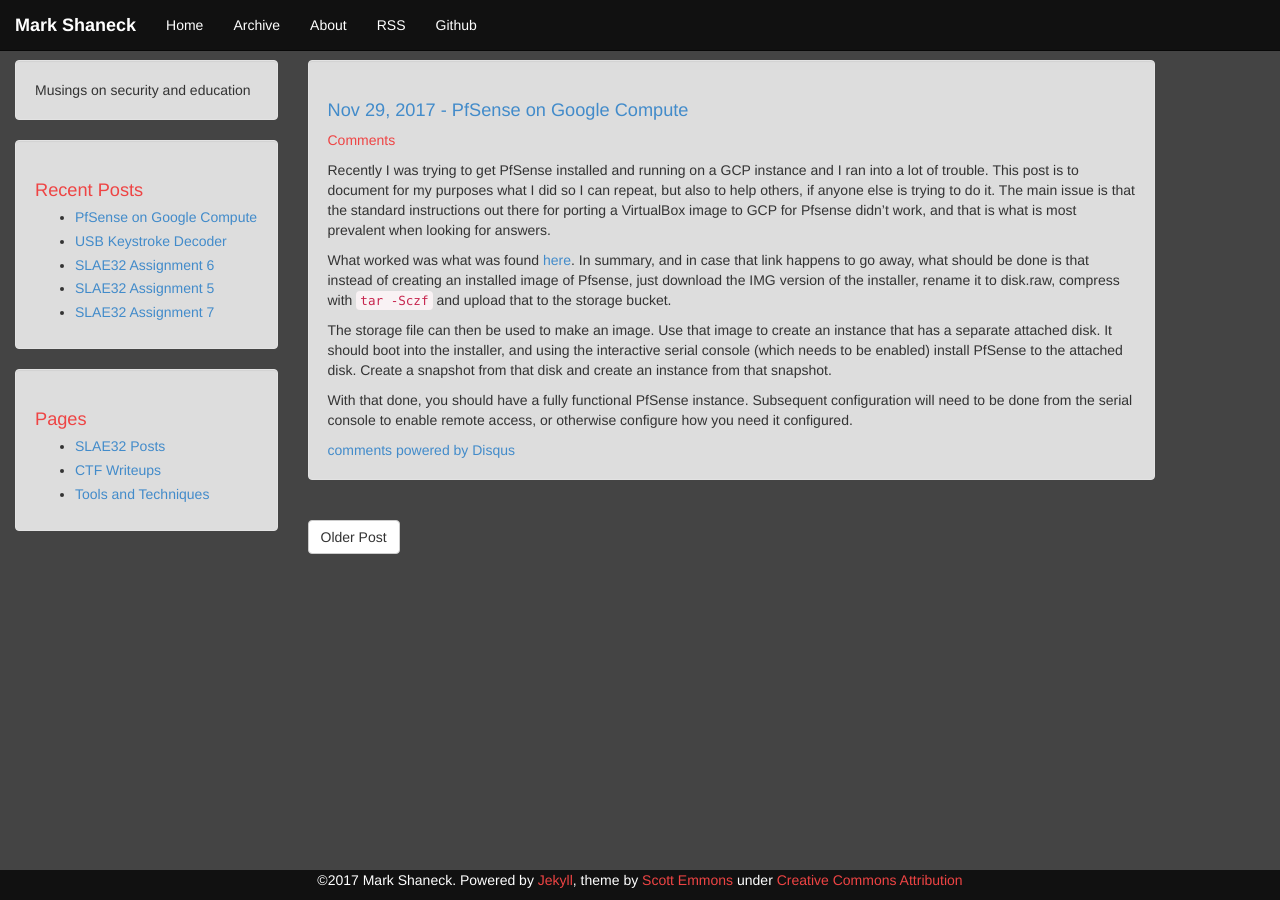
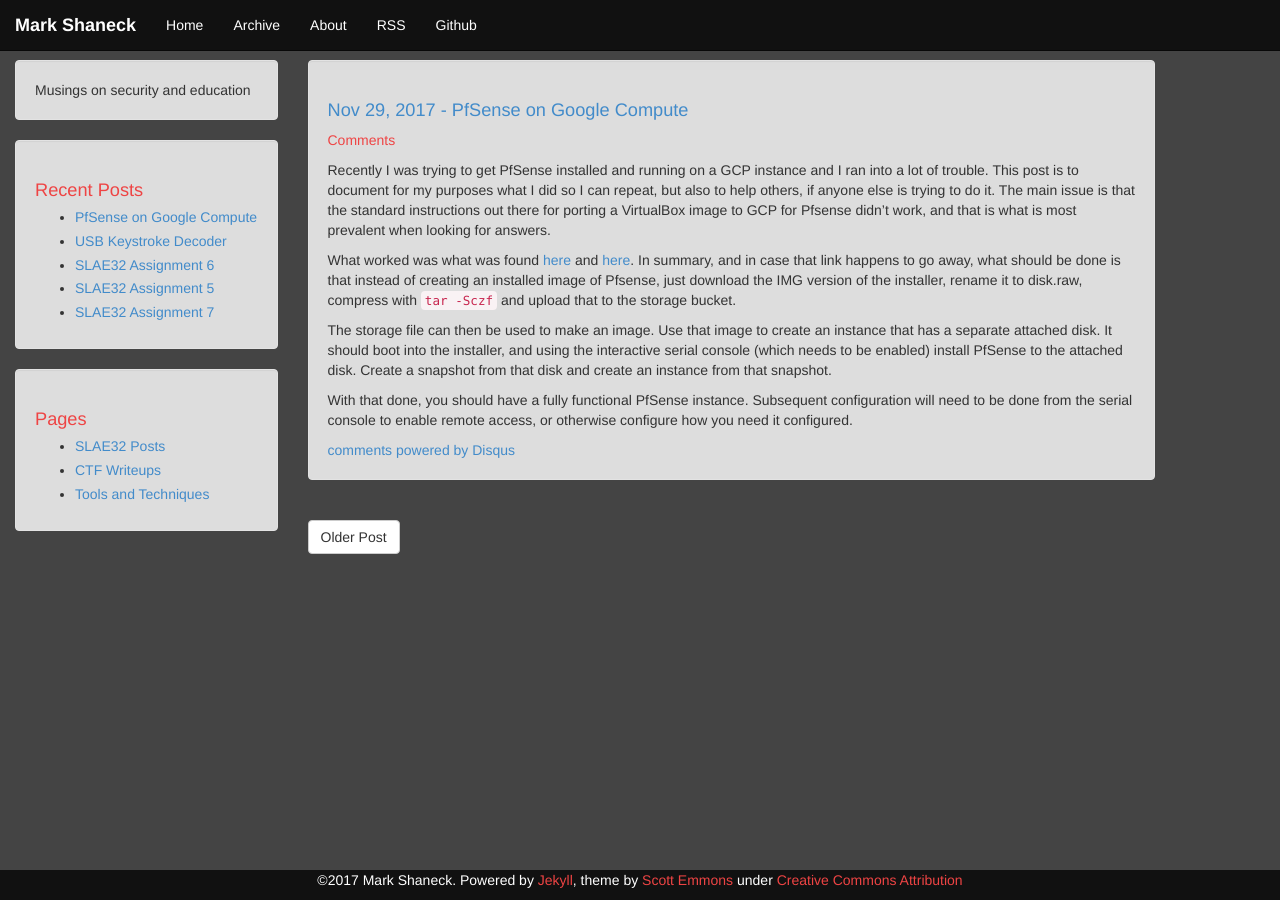
Before and after one commit to mshaneck/mshaneck.github.io, a Jekyll site: the page built from _posts/2017-11-29-pfsense-on-gcp.md, in a window 1280 px wide. Built offline with Jekyll 4.4.1, drawn with Linux system fonts in a browser that asks for light colours; comment, search, counter and statistics services are not loaded.

Commit message:
add link

````diff
--- a/_posts/2017-11-29-pfsense-on-gcp.md
+++ b/_posts/2017-11-29-pfsense-on-gcp.md
@@ -6,7 +6,7 @@ comments: true
 
 Recently I was trying to get PfSense installed and running on a GCP instance and I ran into a lot of trouble. This post is to document for my purposes what I did so I can repeat, but also to help others, if anyone else is trying to do it. The main issue is that the standard instructions out there for porting a VirtualBox image to GCP for Pfsense didn't work, and that is what is most prevalent when looking for answers.
 
-What worked was what was found [here](https://groups.google.com/forum/#!topic/gce-discussion/tPYonu9dwbc). In summary, and in case that link happens to go away, what should be done is that instead of creating an installed image of Pfsense, just download the IMG version of the installer, rename it to disk.raw, compress with ```tar -Sczf``` and upload that to the storage bucket.
+What worked was what was found [here](http://desrablog.blogspot.com/2017/11/using-t1n1wall-on-google-compute-engine.html) and [here](https://groups.google.com/forum/#!topic/gce-discussion/tPYonu9dwbc). In summary, and in case that link happens to go away, what should be done is that instead of creating an installed image of Pfsense, just download the IMG version of the installer, rename it to disk.raw, compress with ```tar -Sczf``` and upload that to the storage bucket.
 
 The storage file can then be used to make an image. Use that image to create an instance that has a separate attached disk. It should boot into the installer, and using the interactive serial console (which needs to be enabled) install PfSense to the attached disk. Create a snapshot from that disk and create an instance from that snapshot.
 
````
